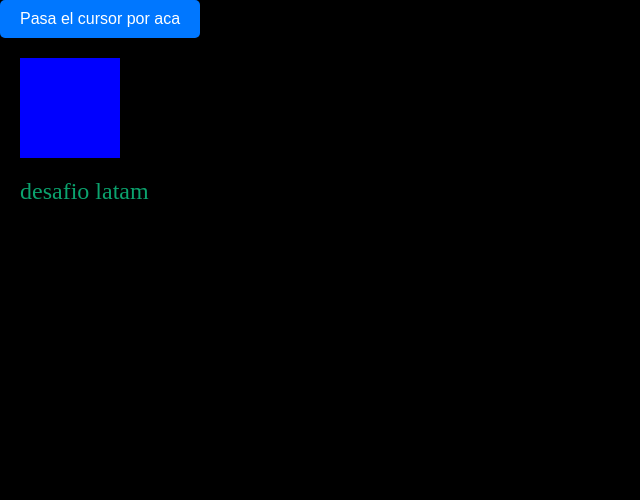
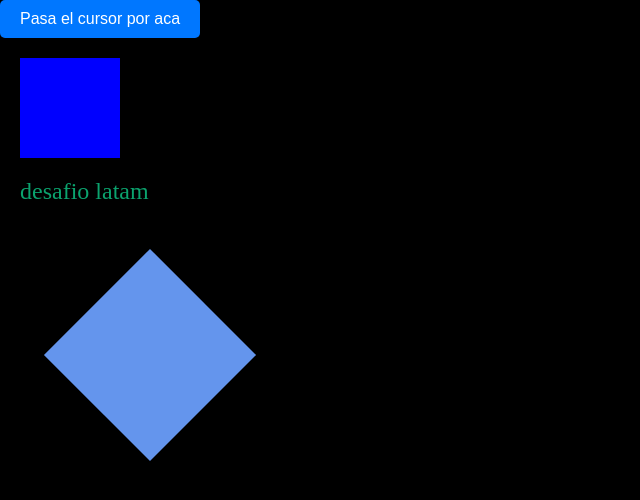
Before and after one commit to Makaosva/Clase-Animacion-CSS, a plain HTML site: page index.html in a window 1280 px wide. Shown: the whole page, without its empty margins (0-640 px from the left). Drawn offline with Linux system fonts and the light colour scheme.

Commit message:
feat/crear cuadrado con rotate

```diff
--- a/assets/css/style.css
+++ b/assets/css/style.css
@@ -55,3 +55,11 @@ a span:hover{
   text-transform: capitalize;
   color: darkblue;
 }
+
+.box1 {
+  margin: 100px;
+  width: 100px;
+  height: 100px;
+  background-color: cornflowerblue;
+  transform: rotate(45deg) scale(1.5);
+  }
--- a/index.html
+++ b/index.html
@@ -12,5 +12,7 @@
     <div class="box"></div>
 
     <a href="">desafio <span>latam</span></a>
+
+    <div class="box1"></div>
   </body>
 </html>
```
